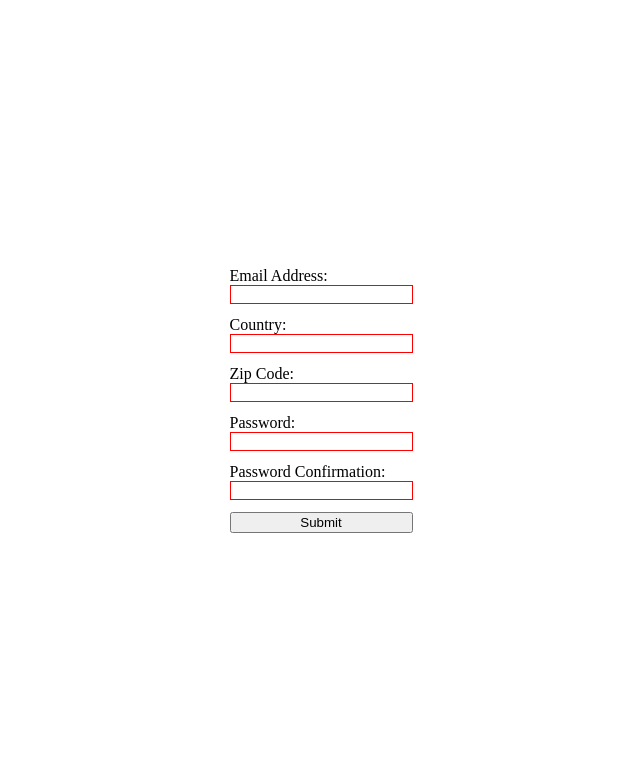
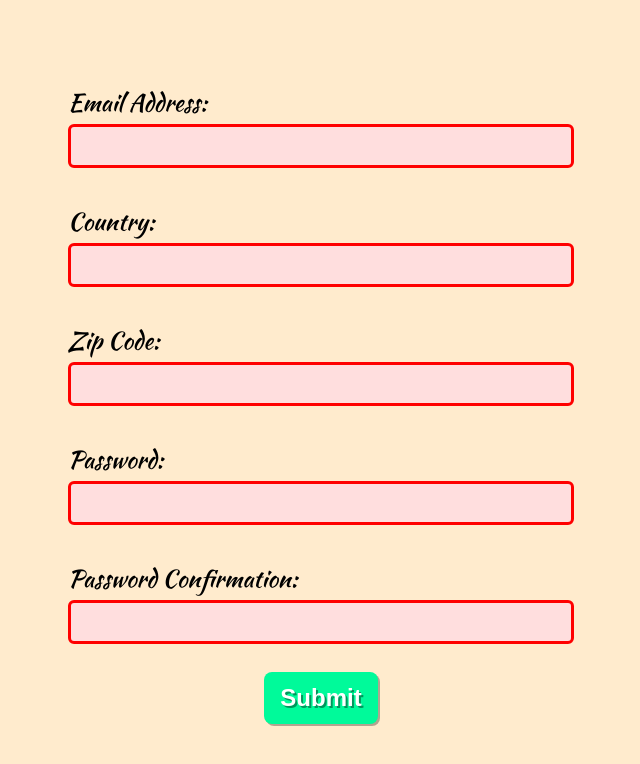
Before and after one commit to Miran-Mirantee/JS-Form-Validation, a plain HTML site: page index.html in a window 1280 px wide. Shown: the whole page, without its empty margins (319-959 px from the left). Drawn offline with Linux system fonts and the light colour scheme.

Commit message:
Add font, style button, input

```diff
--- a/styles.css
+++ b/styles.css
@@ -1,3 +1,8 @@
+@font-face {
+    font-family: 'KaushanScript';
+    src: url(./KaushanScript-Regular.ttf);
+}
+
 html,
 body{
     height: 100%;
@@ -8,19 +13,75 @@ body{
     display: flex;
     justify-content: center;
     align-items: center;
+    background-color: blanchedalmond;
 }
 
 form{
     display: flex;
     flex-direction: column;
-    gap: 12px;
+    align-items: center;
+    gap: 16px;
 }
 
 .input-container{
     display: flex;
     flex-direction: column;
+    gap: 4px;
+    width: 506px;
+    padding: 8px;
+}
+
+label{
+    font-size: 24px;
+    font-family: 'KaushanScript';
+}
+
+input{
+    outline: none;
+    border: 3px solid;
+    border-radius: 6px;
+    width: 488px;
+    height: 30px;
+    font-size: 24px;
+    padding: 4px 6px;
 }
 
 input:invalid{
-    border: 1px solid red;
+    border-color: red;
+    background-color: rgb(255, 222, 222);
 }
+
+input:valid{
+    border-color: green;
+}
+
+.error{
+    background-color: red;
+    color: white;
+    padding: 4px;
+    border-radius: 4px;
+    font-size: 18px;
+    font-weight: bold;
+}
+
+button{
+    border: none;
+    border-radius: 8px;
+    padding: 12px 16px;
+    font-size: 24px;
+    font-weight: bold;
+    text-shadow: 2px 2px rgb(0, 0, 0, 0.4);
+    background-color: mediumspringgreen;
+    color: white;
+    box-shadow: 2px 2px rgb(0, 0, 0, 0.3);
+}
+
+button:hover{
+    cursor: pointer;
+    background-color: rgb(84, 247, 184);
+}
+
+button:active{
+    box-shadow: none;
+    transform: translate(2px, 2px);
+}
```
Also changed, not shown: KaushanScript-Regular.ttf (added).
